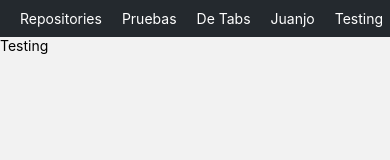
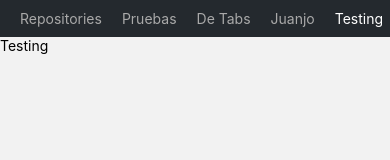
Before and after one commit to JuanjoOrt/learning-react-native, a React Native app: screen /Testing in a window 390 px wide. Shown: the top 160 px of the page. Built offline with nearby package versions, Linux system fonts and the light colour scheme.

Commit message:
adding active navbar

```diff
--- a/src/components/AppBar.jsx
+++ b/src/components/AppBar.jsx
@@ -3,13 +3,20 @@ import {ViewPropTypes, StyleSheet, View, Text, ScrollView, TouchableWithoutFeedb
 import StyledText from './StyledText';
 import Constants from 'expo-constants';
 import theme from '../theme'
-import { useNavigation } from '@react-navigation/native';
+import {useNavigation, useRoute} from '@react-navigation/native';
 
-function ItemBar ({children, to = 'Home'}) {
+function ItemBar ({children, to }) {
   const navigation = useNavigation();
+  const route = useRoute()
+
+  const textStyles = [
+    styles.text,
+    route.name === to && styles.active,
+  ]
+
   return (
-      <TouchableWithoutFeedback onPress={() => navigation.navigate(to)}>
-        <View><StyledText fontWeight='bold' style={styles.text}>{children}</StyledText></View>
+      <TouchableWithoutFeedback onPress={() => to && navigation.navigate(to)}>
+        <View><StyledText fontWeight='bold' style={textStyles}>{children}</StyledText></View>
       </TouchableWithoutFeedback>
   )
 }
@@ -18,7 +25,7 @@ export default function AppBar () {
   return (
     <View style={styles.container}>
       <ScrollView horizontal style={styles.scroll}>
-        <ItemBar>Repositories</ItemBar>
+        <ItemBar to='Home'>Repositories</ItemBar>
         <ItemBar>Pruebas</ItemBar>
         <ItemBar>De Tabs</ItemBar>
         <ItemBar>Juanjo</ItemBar>
@@ -36,10 +43,13 @@ const styles = StyleSheet.create({
     paddingLeft: 10,
   },
   text: {
-    color: theme.colors.textWhite,
+    color: '#a9a9a9',
     paddingHorizontal: 10
   },
   scroll: {
     paddingBottom: 10
+  },
+  active: {
+    color: theme.colors.textWhite,
   }
 })
```
